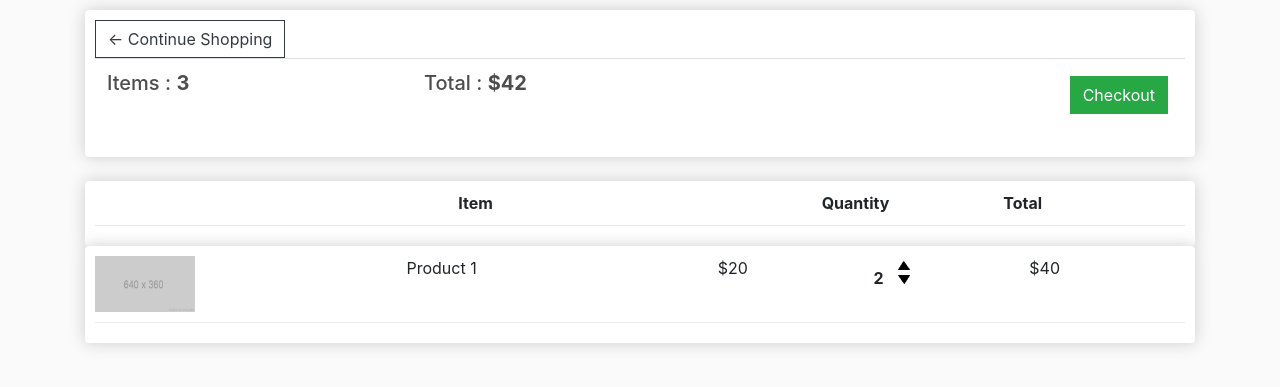
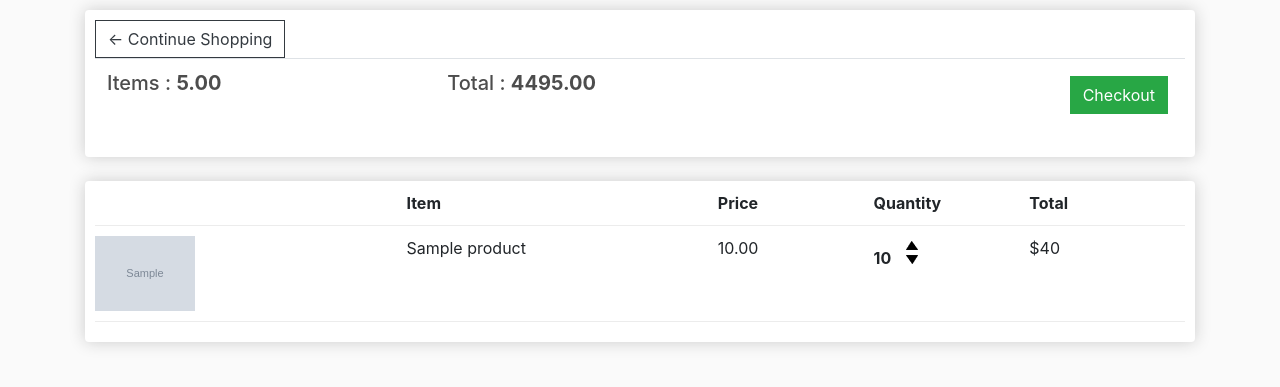
Before and after one commit to alby-tomy/django-ecommerce-website, a Django app: template django_ecom_prj/templates/store/cart.html in a window 1280 px wide. Shown: the part 57-444 px from the top of the page. Run offline with Django 5.2, Linux system fonts and the light colour scheme; data comes from the database, SQL or seed files in the repository; both versions use the stored data as it was after the commit; tables that the repository leaves empty hold one stand-in row (values such as "Sample post"); the template is opened without the code that fills it: values that come from a table or form of the project are taken from there, most other values are stand-ins (such as "Sample title", 1, 10 or a date in 2020); grey boxes marked "Sample" are stand-in pictures; lists and menus that the app fills with data are empty; some libraries are stand-ins or nearby versions.

Commit message:
backend data to cart checkout templates

```diff
--- a/django_ecom_prj/store/models.py
+++ b/django_ecom_prj/store/models.py
@@ -29,6 +29,7 @@ class Product(models.Model):
             url = ''
         return url
 
+
 class Order(models.Model):
     customer = models.ForeignKey(Customer, on_delete=models.SET_NULL, blank=True, null=True)
     date_order = models.DateTimeField(auto_now_add = True)
@@ -38,11 +39,29 @@ class Order(models.Model):
     def __str__(self):
         return str(self.id)
 
+    @property
+    def get_cart_total(self):
+        orderitems = self.orderitem_set.all()
+        total = sum([item.get_total for item in orderitems])
+        return total
+
+    @property
+    def get_cart_items(self):
+        orderitems = self.orderitem_set.all()
+        total = sum([item.quantity for item in orderitems])
+        return total
+
+
 class OrderItem(models.Model):
     product = models.ForeignKey(Product, on_delete=models.SET_NULL, blank=True, null=True)
     order = models.ForeignKey(Order, on_delete=models.SET_NULL, blank=True, null=True)
     quantity = models.IntegerField(default=0, null=True)
-    date_order = models.DateTimeField(auto_now_add = True)
+    date_order = models.DateTimeField(auto_now_add = True   )
+
+    @property
+    def get_total(self):
+        total = self.product.price * self.quantity
+        return total
 
 
 class ShippingAddress(models.Model):
--- a/django_ecom_prj/templates/store/cart.html
+++ b/django_ecom_prj/templates/store/cart.html
@@ -8,8 +8,8 @@
             <a class="btn btn-outline-dark" href="{%url 'store'%}">&#x2190; Continue Shopping </a>
             <table class="table">
                 <tr>
-                    <th><h5>Items : <strong>3</strong></h5></th>
-                    <th><h5>Total : <strong>$42</strong></h5></th>
+                    <th><h5>Items : <strong>{{order.get_cart_items|floatformat:2}}</strong></h5></th>
+                    <th><h5>Total : <strong>{{order.get_cart_total|floatformat:2}}</strong></h5></th>
                     <th>
                         <a style="float: right; margin:5px;" class="btn btn-success" href="{%url 'checkout' %}">Checkout</a>
                 </tr>
@@ -21,27 +21,27 @@
             <div class="cart-row">
                 <div style="flex: 2;"></div>
                 <div style="flex: 2;"><strong>Item</strong></div>
+                <div style="flex: 1;"><strong>Price</strong></div>
                 <div style="flex: 1;"><strong>Quantity</strong></div>
                 <div style="flex: 1;"><strong>Total</strong></div>
             </div>
-        </div>
-        <div class="box-element">
+            {% for item in items %}
             <div class="cart-row">
-                <div style="flex: 2;"><img class="row-image" src="{% static 'images/placeholder.png' %}"></div>
-                <div style="flex: 2;">Product 1</div>
-                <div style="flex: 1;">$20</div>
+                <div style="flex: 2;"><img class="row-image" src="{{item.product.imageURL}}"></div>
+                <div style="flex: 2;">{{item.product.name}}</div>
+                <div style="flex: 1;">{{item.product.price|floatformat:2}}</div>
                 <div style="flex: 1;">
-                    <p class="quantity">2</p>
+                    <p class="quantity">{{item.quantity}}</p>
                     <div class="quantity">
                         <img class="chg-quantity" src="{%static 'images/arrow-up.png'%}">
                         <img class="chg-quantity" src="{%static 'images/arrow-down.png'%}">
                     </div>
-
                 </div>
                 <div style="flex: 1;">$40</div>
-
             </div>
+            {% endfor %}
         </div>
+    </div>
     </div>
  </div>
 
```
Also changed, not shown: django_ecom_prj/store/views.py (+17 -3 lines), django_ecom_prj/templates/store/checkout.html (+9 -6 lines), django_ecom_prj/db.sqlite3.
